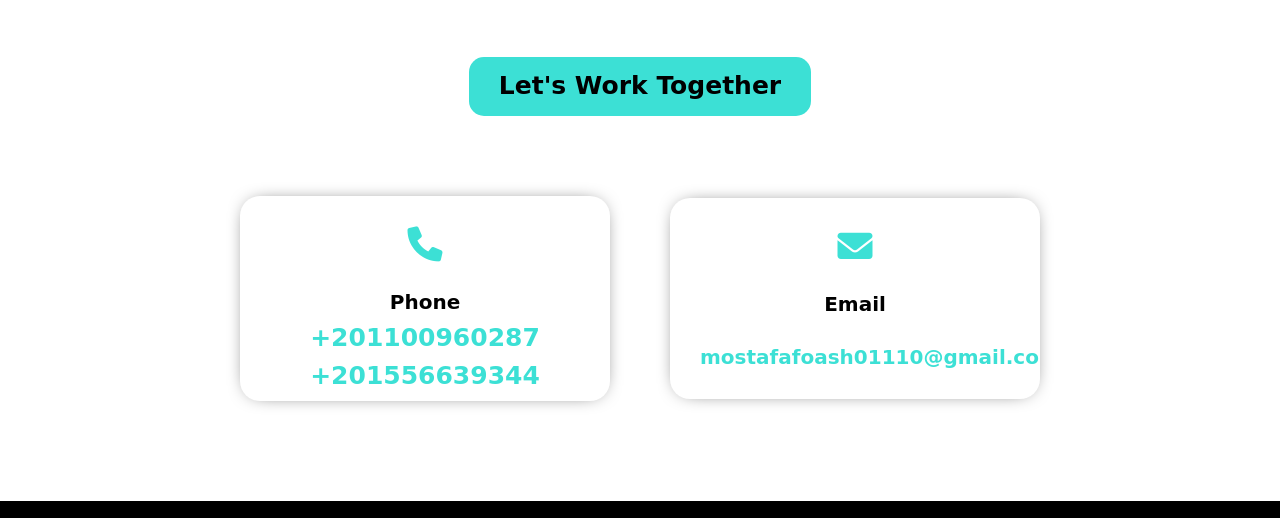
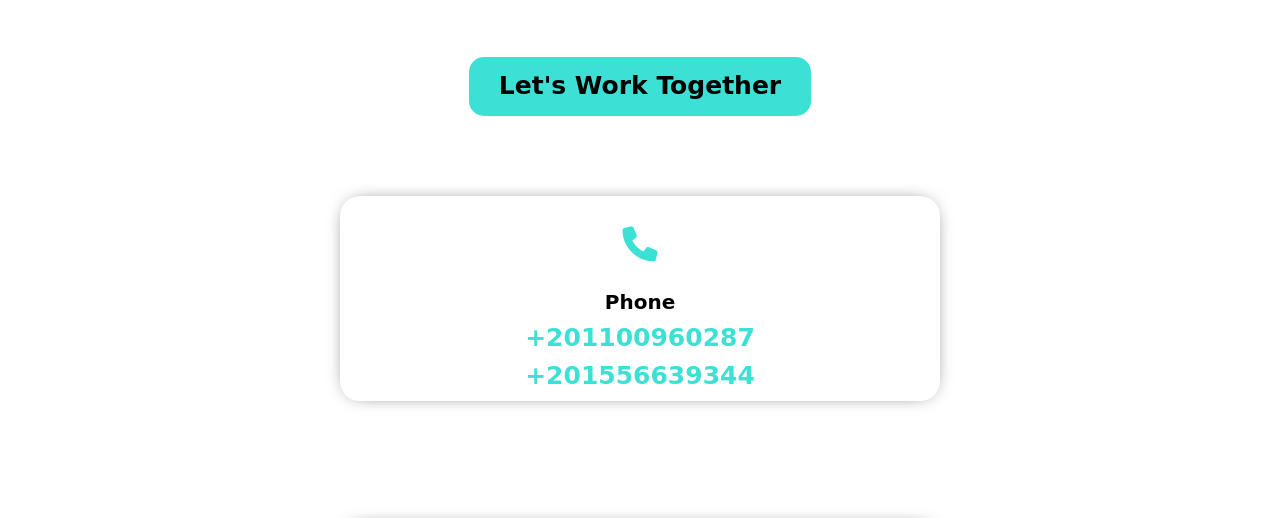
Before and after one commit to mo-sha-ban/Mostafa-shaban, a plain HTML site: page index.html in a window 1280 px wide. Shown: the part 3860-4378 px from the top of the page. Drawn offline with Linux system fonts and the light colour scheme.

Commit message:
Update style.css

```diff
--- a/css/style.css
+++ b/css/style.css
@@ -412,7 +412,7 @@ header .container ul li a {
 }
 .contact .container {
     display: grid;
-    grid-template-columns: repeat(auto-fill, minmax(350px, 370px));
+    grid-template-columns: repeat(auto-fill, minmax(450px, 600px));
     gap: 60px;
     justify-content: center;
 }
```
